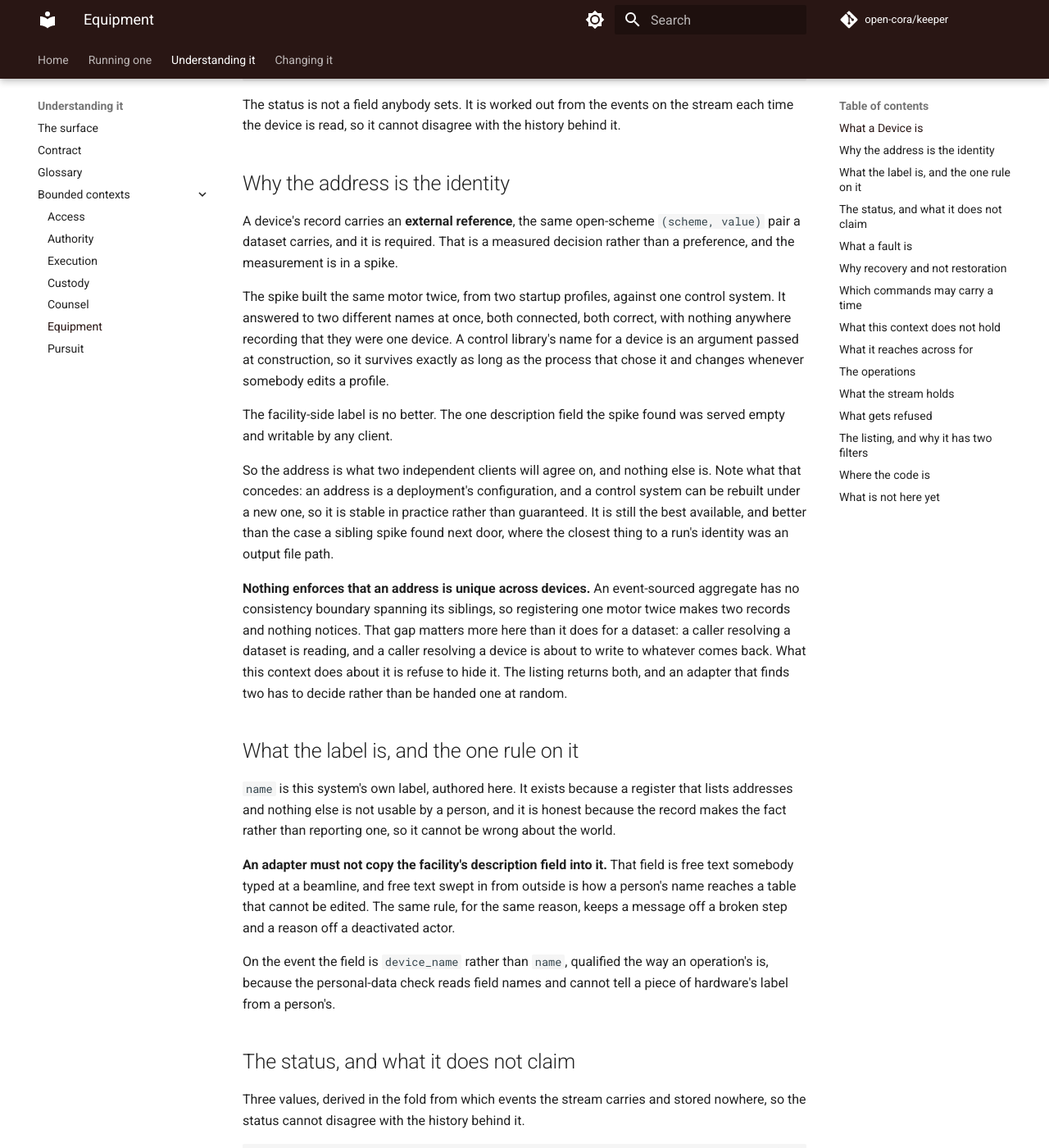
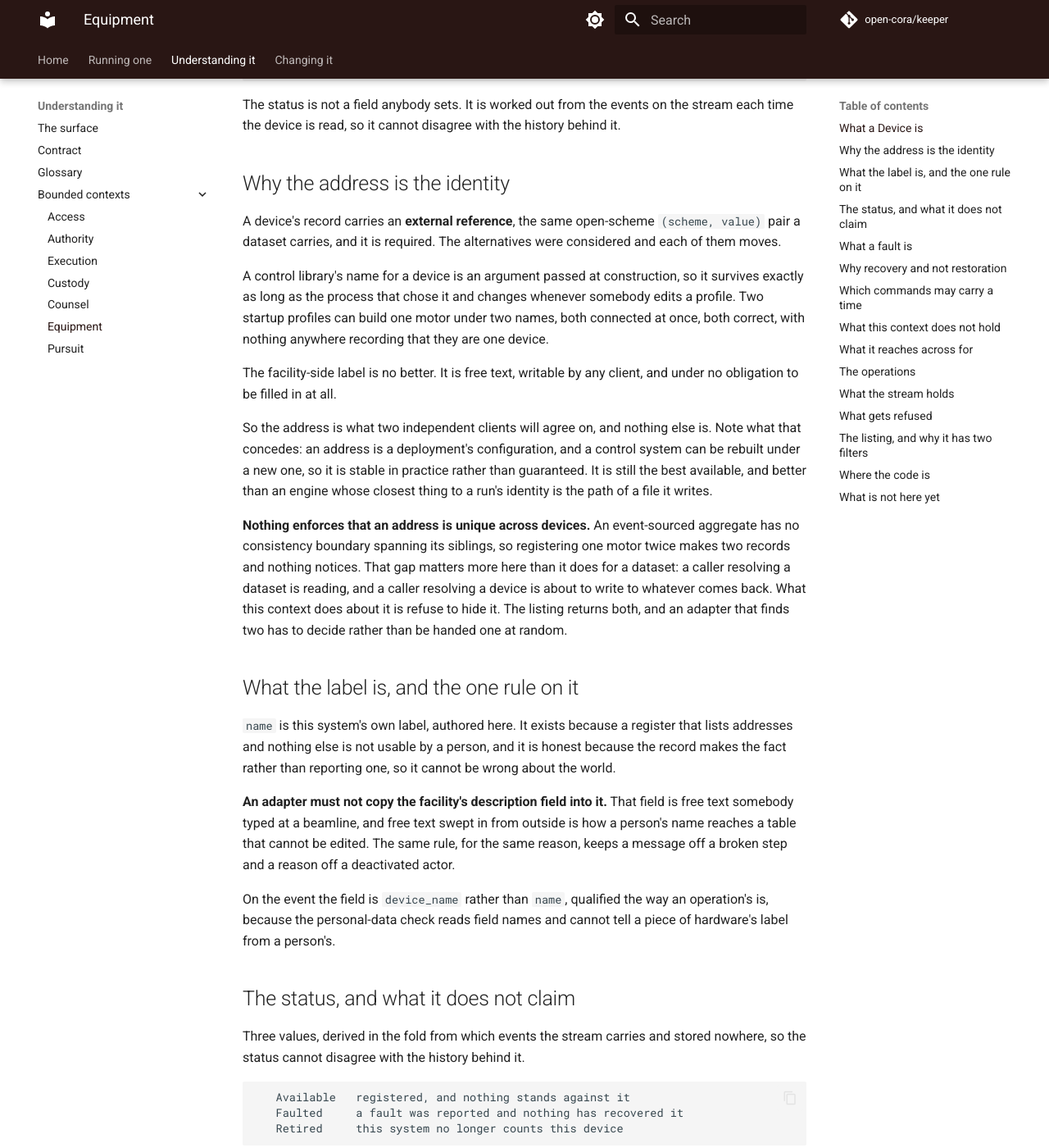
Before and after one commit to open-cora/keeper, an MkDocs documentation site: the page built from docs/bounded-contexts/equipment.md, in a window 1280 px wide and 1400 px high, scrolled down 589 px. Shown: the whole window at 82% size. Built offline with MkDocs 1.6.1 and Material for MkDocs 9.7.7, drawn with Linux system fonts in a browser that asks for light colours; some web fonts are replaced; comment, search, counter and statistics services are not loaded; some of the changed text lies outside the part shown.

Commit message:
docs(keeper): the mirror stops citing evidence it does not ship
A spike is a thing somebody builds to answer one question and then walks
away from. It is not re-run, nothing keeps it working, and the packages it
probed move underneath it. So a measurement it produced is a note from one
afternoon, not a standing fact, and a published repository that rests an
argument on one is asking a reader to trust a number nobody is maintaining.

`spikes/` also sits at the root of the development tree, which 31295a6 says
plainly reaches that repository and none of the four mirrors. Twenty-five
citations here pointed at it. Every one of them was unresolvable from inside
this project, and conventions.md has said since f923d9d that a measurement
belongs to the system that measured it.

## How they got here

726c2ea deleted the spikes and rewrote 49 citations tree-wide, turning
`spikes/conductor/FINDINGS.md` into "a spike". acbf55f put the spikes back
three days later and requalified the paths, but it could not requalify these:
the path was the handle, and the handle had been deleted. `grep -rn 'spikes/'`
over this project returned nothing while all five FINDINGS.md sat in the tree.

## What replaced them

The claim in every case, stated as what it is rather than as what one probe
saw. Where a sentence gave a mechanism, the mechanism is what stayed: a
control library's device name is a constructor argument, so two profiles can
build one motor under two names. Where it gave a count, the count went and
the reason it mattered stayed: a station's configuration routinely carries a
named person, which is what makes the easy implementation the dangerous one.
Where it described one engine's behaviour, the sentence now says what an
engine may do rather than what one did.

Two sentences were doing nothing else and are gone. "All three are in a spike
and the third is a spike's" had been a contrast between two named findings
before the substitution flattened both sides of it into the same word.

Nothing lost a claim. The three reasons Available is weak are still three
reasons, and each was already spelled out beside the citation that vouched
for it.

Co-Authored-By: Claude Opus 5 (1M context) <noreply@anthropic.com>

```diff
--- a/docs/bounded-contexts/equipment.md
+++ b/docs/bounded-contexts/equipment.md
@@ -22,13 +22,13 @@ The status is not a field anybody sets. It is worked out from the events on the
 
 ## Why the address is the identity
 
-A device's record carries an **external reference**, the same open-scheme `(scheme, value)` pair a dataset carries, and it is required. That is a measured decision rather than a preference, and the measurement is in a spike.
+A device's record carries an **external reference**, the same open-scheme `(scheme, value)` pair a dataset carries, and it is required. The alternatives were considered and each of them moves.
 
-The spike built the same motor twice, from two startup profiles, against one control system. It answered to two different names at once, both connected, both correct, with nothing anywhere recording that they were one device. A control library's name for a device is an argument passed at construction, so it survives exactly as long as the process that chose it and changes whenever somebody edits a profile.
+A control library's name for a device is an argument passed at construction, so it survives exactly as long as the process that chose it and changes whenever somebody edits a profile. Two startup profiles can build one motor under two names, both connected at once, both correct, with nothing anywhere recording that they are one device.
 
-The facility-side label is no better. The one description field the spike found was served empty and writable by any client.
+The facility-side label is no better. It is free text, writable by any client, and under no obligation to be filled in at all.
 
-So the address is what two independent clients will agree on, and nothing else is. Note what that concedes: an address is a deployment's configuration, and a control system can be rebuilt under a new one, so it is stable in practice rather than guaranteed. It is still the best available, and better than the case a sibling spike found next door, where the closest thing to a run's identity was an output file path.
+So the address is what two independent clients will agree on, and nothing else is. Note what that concedes: an address is a deployment's configuration, and a control system can be rebuilt under a new one, so it is stable in practice rather than guaranteed. It is still the best available, and better than an engine whose closest thing to a run's identity is the path of a file it writes.
 
 **Nothing enforces that an address is unique across devices.** An event-sourced aggregate has no consistency boundary spanning its siblings, so registering one motor twice makes two records and nothing notices. That gap matters more here than it does for a dataset: a caller resolving a dataset is reading, and a caller resolving a device is about to write to whatever comes back. What this context does about it is refuse to hide it. The listing returns both, and an adapter that finds two has to decide rather than be handed one at random.
 
@@ -52,11 +52,11 @@ Three values, derived in the fold from which events the stream carries and store
 
 The three split by voice, and that split is the shape of the whole aggregate. Available and Retired are this system's own bookkeeping. Faulted is the only one that is a claim about the world.
 
-**Available does not mean the device works.** It means no fault has been reported and none stands. That is the same caveat a run's `Running` carries, and here it is weaker, for three reasons the spikes measured rather than assumed:
+**Available does not mean the device works.** It means no fault has been reported and none stands. That is the same caveat a run's `Running` carries, and here it is weaker, for three reasons:
 
 - A fault is delivered at most once, to whoever happened to be subscribed when it happened. A reporter that restarted was not.
 - A reporter's cached view of an alarm outlives the device it describes. With the control system stopped, reading the value fails loudly and reading the alarm returns the last number seen, silently, with nothing in the call saying it is stale.
-- Hardware outlives the thing driving it, and no ending is emitted on any path. That one is a spike's finding rather than this context's spike, and it closes the same door from the third side.
+- Hardware outlives the thing driving it, and no ending is emitted on any path. That closes the same door from a third side.
 
 Together those say what a reporter has to be: something that reports faults it saw, not something whose silence means anything. A device nobody watched reads as available forever, the way a run nobody ended reads as running.
 
@@ -95,11 +95,11 @@ Every event carries an `occurred_at` regardless, because the envelope needs one.
 
 ## What this context does not hold
 
-Each of these is a decision, and the first three are backed by what the spike measured rather than by a guess.
+Each of these is a decision rather than an omission, and the reason is given with it.
 
 **No readings.** One device publishes tens of signals that move continuously. An append-only log is the wrong home for them, and the right home is a time-series store this system holds at most a reference to.
 
-**No configuration.** Seven of the thirteen configuration values on one simulated station were a named person, all of them one call away. That makes the easy implementation the dangerous one, and the spike also found the obvious redaction rule to be wrong: matching on the word `user` also drops a motor's user coordinate offset, which is calibration.
+**No configuration.** A station's configuration routinely carries a named person, one call away, which makes the easy implementation the dangerous one. The obvious redaction rule is wrong too: matching on the word `user` also drops a motor's user coordinate offset, which is calibration and not a person.
 
 **No intervals.** "Was this device faulted while that run was going" is not answerable here, and the absence is deliberate. Faults are point events with a time. Deriving a span from two of them reads as precision while resting on a clear nobody may have seen, and one missed clear extends the span forever.
 
```
Also changed, not shown: docs/bounded-contexts/execution.md (+4 -4 lines), docs/reference/client-contract.md (+2 -2 lines), 5 other files.
